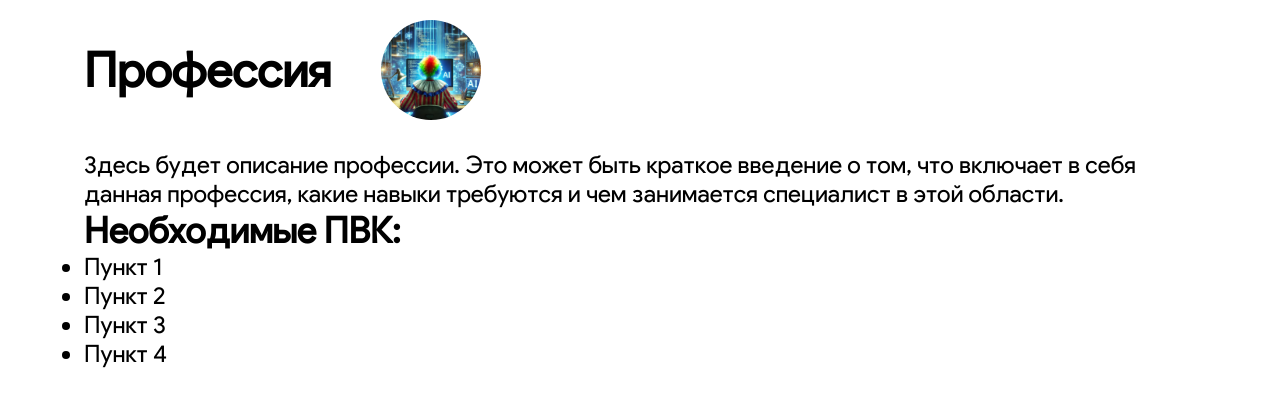
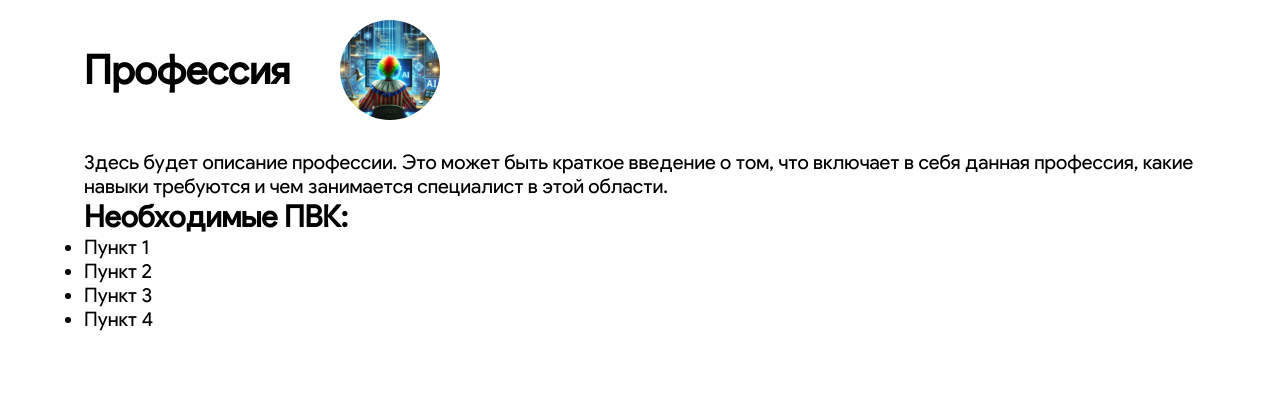
Before and after one commit to feedeliseev/ITprof, a PHP site: page /YetAnotherPage.html in a window 1280 px wide. Shown: the part 50-457 px from the top of the page. Run offline with PHP 8.4, Linux system fonts and the light colour scheme.

Commit message:
добавил отступ после информации о профессии

```diff
--- a/styles/profStyle.css
+++ b/styles/profStyle.css
@@ -4,7 +4,7 @@
     background-color: #fff;
     padding: 20px;
     margin-top: 50px;
-    font-size: 1.5rem;
+    font-size: 20px;
 }
 
 .title-block {
@@ -18,3 +18,7 @@
     height: 100px;
     border-radius: 50%;
 }
+
+.info-block p{
+    margin-bottom: 20px;
+}
```
